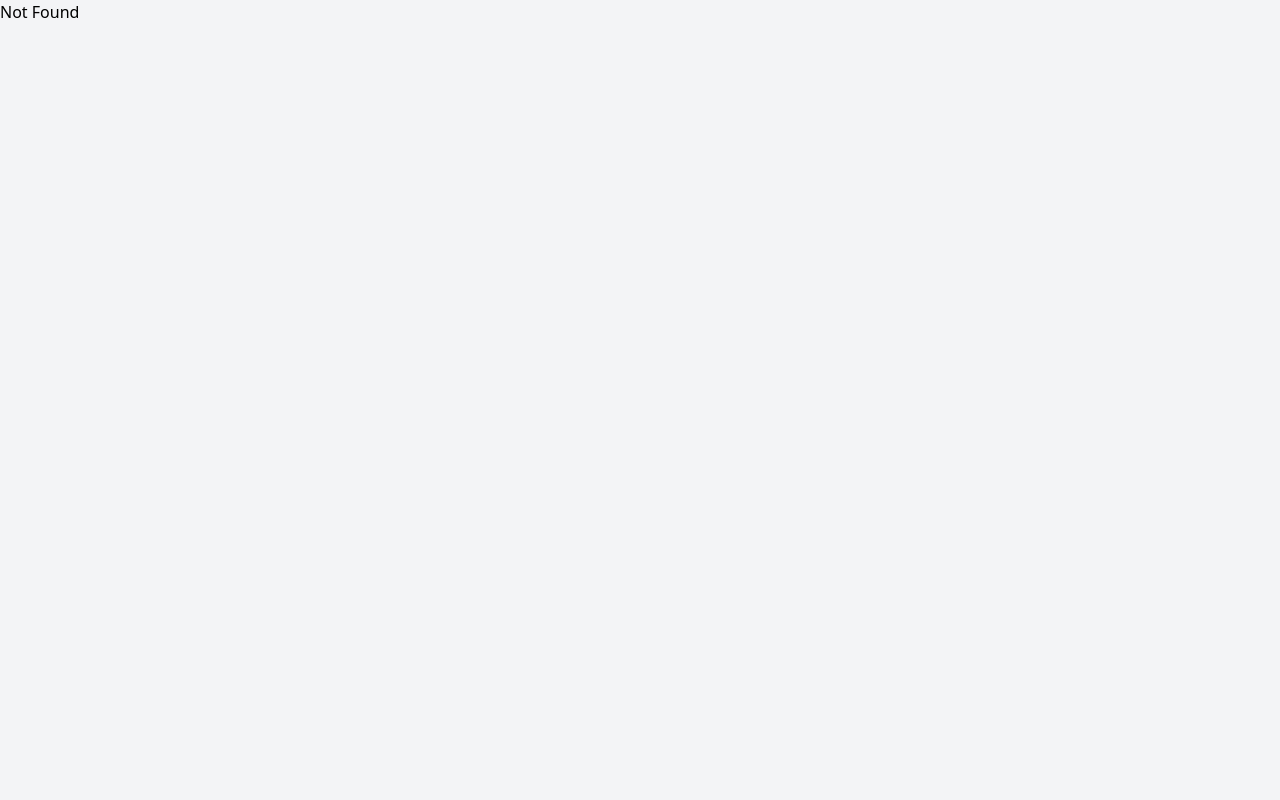
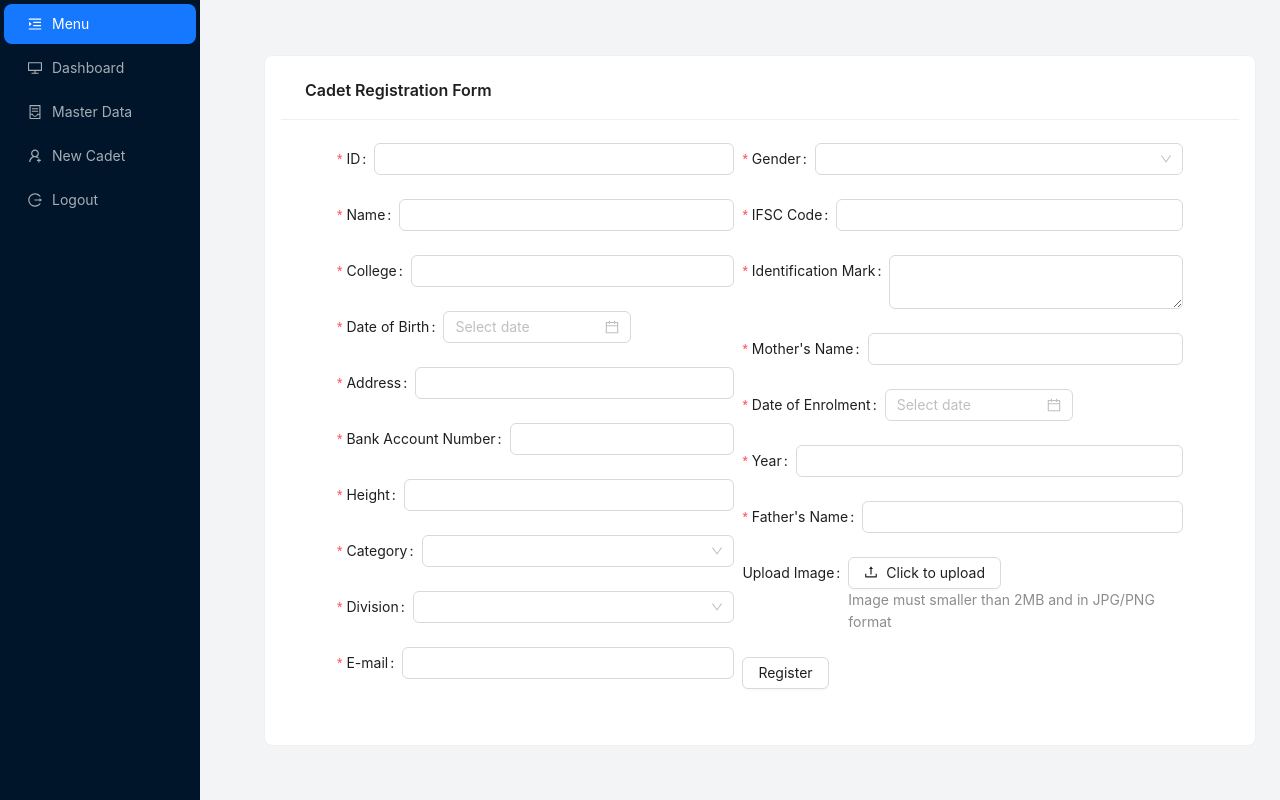
Before and after one commit to ananthu666/NCC_App, a React (Vite) app: page /addcadet in a window 1280 px wide. Built offline with nearby package versions, Linux system fonts and the light colour scheme.

Commit message:
added cadet reg form and sidebar updated

```diff
--- a/src/App.jsx
+++ b/src/App.jsx
@@ -44,9 +44,9 @@ function App() {
           <BrowserRouter>
             <Routes>
               <Route path="/" element={<Login />} />
-              <Route path="/home" element={<Home />} />
+              <Route path="/masterdata" element={<Home />} />
               <Route path="/about" element={<About />} />
-              <Route path="/newreg" element={<CadetReg />} />
+              <Route path="/addcadet" element={<CadetReg />} />
               <Route path="*" element={<h1>Not Found</h1>} />
             </Routes>
           </BrowserRouter>
--- a/src/components/AddCadet.jsx
+++ /dev/null
@@ -1,25 +0,0 @@
-import React from "react";
-import { Form, Input, Button } from "antd";
-
-const MyFormItemContext = React.createContext([]);
-function toArr(str) {
-  return Array.isArray(str) ? str : [str];
-}
-
-const MyFormItemGroup = ({ prefix, children }) => {
-  const prefixPath = React.useContext(MyFormItemContext);
-};
-
-const AddCadet = () => {
-  return (
-    <>
-      <Form>
-        <Form.Item>
-          <Input label="Fullnames" placeholder="Full Name" />
-        </Form.Item>
-      </Form>
-    </>
-  );
-};
-
-export default AddCadet;
--- /dev/null
+++ b/src/components/CadetForm..jsx
@@ -0,0 +1,221 @@
+import React from "react";
+import {
+  Form,
+  Input,
+  Button,
+  DatePicker,
+  Select,
+  Upload,
+  message,
+  Card,
+  Col,
+} from "antd";
+import { UploadOutlined } from "@ant-design/icons";
+
+const { Option } = Select;
+
+const CadetForm = () => {
+  const [form] = Form.useForm();
+
+  // Function to handle form submission
+  const onFinish = (values) => {
+    // Process form values here
+    console.log("Received values of form:", values);
+  };
+
+  // Function to handle file uploads
+  const beforeUpload = (file) => {
+    const isJPGOrPNG = file.type === "image/jpeg" || file.type === "image/png";
+    if (!isJPGOrPNG) {
+      message.error("You can only upload JPG/PNG file!");
+    }
+    const isLt2M = file.size / 1024 / 1024 < 2;
+    if (!isLt2M) {
+      message.error("Image must smaller than 2MB!");
+    }
+    return isJPGOrPNG && isLt2M;
+  };
+
+  const normFile = (e) => {
+    console.log("Upload event:", e);
+    if (Array.isArray(e)) {
+      return e;
+    }
+    return e && e.fileList;
+  };
+
+  return (
+    <Card
+      title="Cadet Registration Form"
+      className="flex-1 overflow-x-hidden  my-4 mx-6 py-2 px-4"
+    >
+      <Form
+        form={form}
+        name="register"
+        onFinish={onFinish}
+        scrollToFirstError
+        className="flex px-8 gap-2 justify-around"
+      >
+        <Col>
+          <Form.Item name="id" label="ID" rules={[{ required: true }]}>
+            <Input />
+          </Form.Item>
+
+          <Form.Item name="name" label="Name" rules={[{ required: true }]}>
+            <Input />
+          </Form.Item>
+
+          <Form.Item
+            name="college"
+            label="College"
+            rules={[{ required: true }]}
+          >
+            <Input />
+          </Form.Item>
+
+          <Form.Item
+            name="dob"
+            label="Date of Birth"
+            rules={[{ required: true }]}
+          >
+            <DatePicker />
+          </Form.Item>
+
+          <Form.Item
+            name="address"
+            label="Address"
+            rules={[{ required: true }]}
+          >
+            <Input />
+          </Form.Item>
+
+          <Form.Item
+            name="bankAccountNumber"
+            label="Bank Account Number"
+            rules={[{ required: true }]}
+          >
+            <Input />
+          </Form.Item>
+
+          <Form.Item name="height" label="Height" rules={[{ required: true }]}>
+            <Input />
+          </Form.Item>
+
+          <Form.Item
+            name="category"
+            label="Category"
+            rules={[{ required: true }]}
+          >
+            <Select>
+              <Option value="A">A</Option>
+              <Option value="B">B</Option>
+              {/* Add other categories here */}
+            </Select>
+          </Form.Item>
+
+          <Form.Item
+            name="division"
+            label="Division"
+            rules={[{ required: true }]}
+          >
+            <Select>
+              <Option value="infantry">Infantry</Option>
+              <Option value="armored">Armored</Option>
+              {/* Add other divisions here */}
+            </Select>
+          </Form.Item>
+
+          <Form.Item
+            name="email"
+            label="E-mail"
+            rules={[
+              {
+                type: "email",
+                message: "The input is not valid E-mail!",
+              },
+              {
+                required: true,
+                message: "Please input your E-mail!",
+              },
+            ]}
+          >
+            <Input />
+          </Form.Item>
+        </Col>
+
+        <Col>
+          <Form.Item name="gender" label="Gender" rules={[{ required: true }]}>
+            <Select>
+              <Option value="male">Male</Option>
+              <Option value="female">Female</Option>
+              <Option value="other">Other</Option>
+            </Select>
+          </Form.Item>
+
+          <Form.Item name="ifsc" label="IFSC Code" rules={[{ required: true }]}>
+            <Input />
+          </Form.Item>
+
+          <Form.Item
+            name="identificationMark"
+            label="Identification Mark"
+            rules={[{ required: true }]}
+          >
+            <Input.TextArea />
+          </Form.Item>
+
+          <Form.Item
+            name="motherName"
+            label="Mother's Name"
+            rules={[{ required: true }]}
+          >
+            <Input />
+          </Form.Item>
+
+          <Form.Item
+            name="dateOfEnrolment"
+            label="Date of Enrolment"
+            rules={[{ required: true }]}
+          >
+            <DatePicker />
+          </Form.Item>
+
+          <Form.Item name="year" label="Year" rules={[{ required: true }]}>
+            <Input />
+          </Form.Item>
+
+          <Form.Item
+            name="fatherName"
+            label="Father's Name"
+            rules={[{ required: true }]}
+          >
+            <Input />
+          </Form.Item>
+
+          <Form.Item
+            name="upload"
+            label="Upload Image"
+            valuePropName="fileList"
+            getValueFromEvent={normFile}
+            extra="Image must smaller than 2MB and in JPG/PNG format"
+          >
+            <Upload
+              name="logo"
+              action="/upload.do"
+              listType="picture"
+              beforeUpload={beforeUpload}
+            >
+              <Button icon={<UploadOutlined />}>Click to upload</Button>
+            </Upload>
+          </Form.Item>
+
+          <Form.Item>
+            <Button htmlType="submit">Register</Button>
+          </Form.Item>
+        </Col>
+      </Form>
+    </Card>
+  );
+};
+
+export default CadetForm;
--- a/src/components/SideBar.jsx
+++ b/src/components/SideBar.jsx
@@ -1,12 +1,21 @@
 import React, { useState } from "react";
 import {
   LogoutOutlined,
-  CalendarOutlined,
-  LinkOutlined,
+  ContainerOutlined,
   MailOutlined,
+  DesktopOutlined,
+  MenuUnfoldOutlined,
+  UserAddOutlined,
 } from "@ant-design/icons";
-import { Divider, Menu, Switch } from "antd";
+import { Button, Menu } from "antd";
 import { Link } from "react-router-dom";
+
+const SideBar = () => {
+  const [collapsed, setCollapsed] = useState(false);
+  const toggleCollapsed = () => {
+    setCollapsed(!collapsed);
+  };
+
   function getItem(label, key, icon, children) {
     return {
       key,
@@ -16,31 +25,44 @@ function getItem(label, key, icon, children) {
     };
   }
   const items = [
-  getItem(<Link to="/">login</Link>, "link", <MailOutlined />),
-  getItem("Navigation Two", "2", <CalendarOutlined />),
+    getItem(
+      <div className="" onClick={toggleCollapsed}>
+        Menu
+      </div>,
+      "1",
+      <MenuUnfoldOutlined onClick={toggleCollapsed} />
+    ),
+    getItem("Dashboard", "2", <DesktopOutlined />),
+    getItem(
+      <Link to="/masterdata">
+        <div className="">Master Data</div>
+      </Link>,
+      "master",
+      <ContainerOutlined />
+    ),
 
     getItem(
-    <a href="https://ant.design" target="_blank" rel="noopener noreferrer">
-      Ant Design
-    </a>,
-    "link3",
-    <LinkOutlined />
+      <Link to="/addcadet">New Cadet</Link>,
+      "newcadet",
+      <UserAddOutlined />
     ),
+
     getItem(<Link to="/">Logout</Link>, "link2", <LogoutOutlined />),
   ];
-const SideBar = () => {
+
   return (
     <>
       <Menu
         style={{
-          width: "12vw",
           height: "100vh",
+          maxWidth: "200px",
         }}
         defaultSelectedKeys={["1"]}
         defaultOpenKeys={["sub1"]}
         mode="inline"
         theme="dark"
         items={items}
+        inlineCollapsed={collapsed}
       />
     </>
   );
--- a/src/pages/CadetReg.jsx
+++ b/src/pages/CadetReg.jsx
@@ -1,13 +1,13 @@
 import React from "react";
-import AddCadet from "../components/AddCadet";
 import SideBar from "../components/SideBar";
+import CadetForm from "../components/CadetForm.";
 
 const CadetReg = () => {
   return (
     <div className="flex gap-10">
       <SideBar className="" />
-      <div className="flex justify-center items-center">
-        <AddCadet />
+      <div className="flex flex-1 justify-center items-center">
+        <CadetForm />
       </div>
     </div>
   );
--- a/src/pages/Home.jsx
+++ b/src/pages/Home.jsx
@@ -83,7 +83,7 @@ const Home = () => {
     <>
       <div className="flex justify-between items-start">
         <SideBar />
-        <div className="flex justify-center items-center py-2 px-2 my-2 ">
+        <div className="flex flex-1 justify-center items-center py-2 px-2 my-2 ">
           <Table data={cadets} loading={loading} />
         </div>
       </div>
```
Lines whose indentation alone changed are shown as unchanged.
